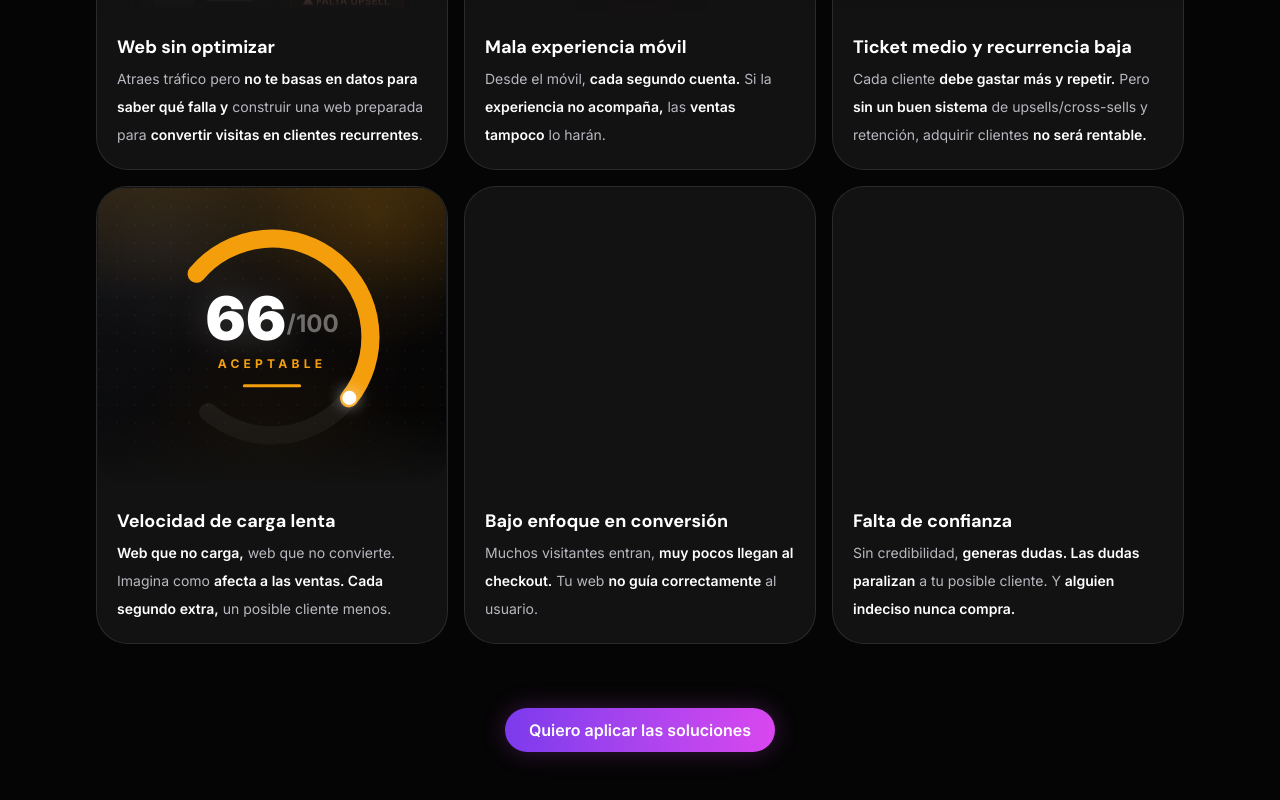
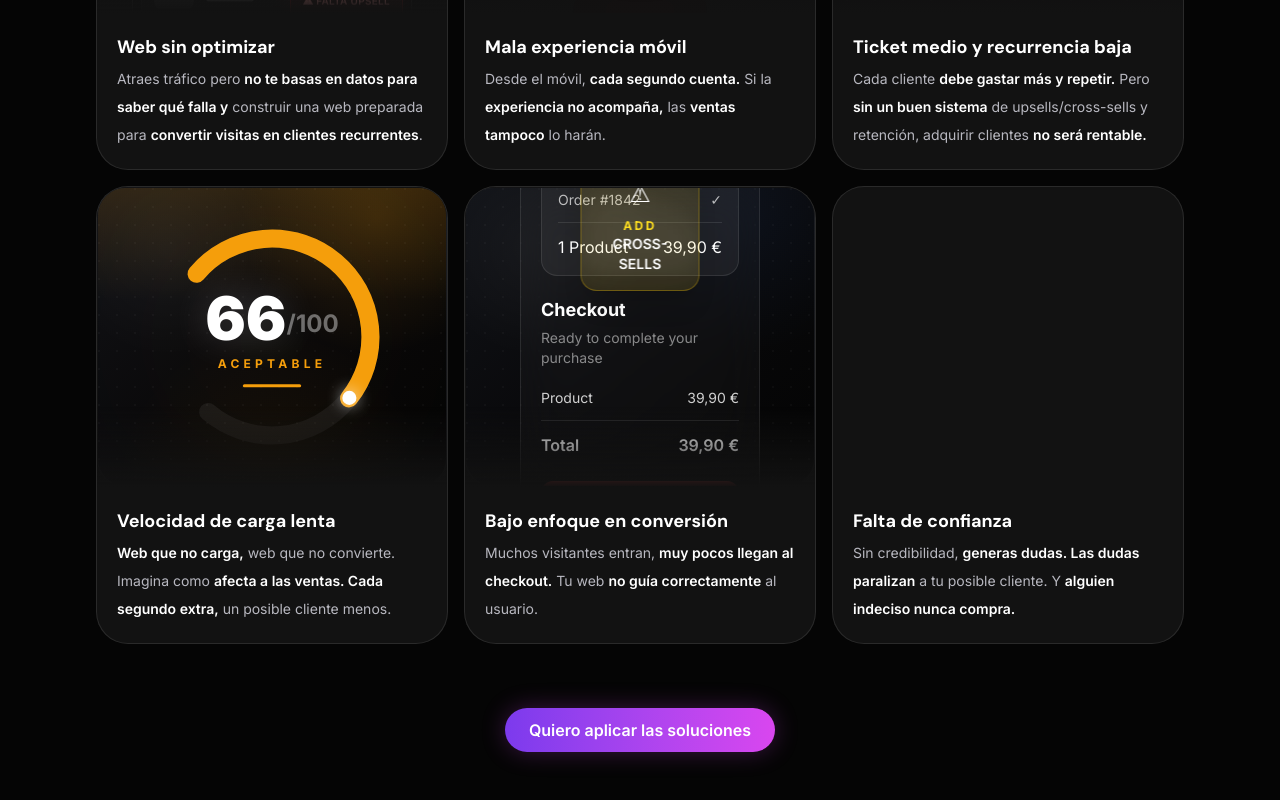
Before and after one commit to MaikelScalate/scalatelab, a Next.js app: page / in a window 1280 px wide. Shown: the part 1979-2779 px from the top of the page. Built offline with nearby package versions, Linux system fonts and the light colour scheme.

Commit message:
Mejorar diseño Problem

```diff
--- a/app/components/ui/problems/FunnelProblem.tsx
+++ b/app/components/ui/problems/FunnelProblem.tsx
@@ -1,3 +1,362 @@
-export default function MobileProblem() {
-  return null;
+"use client";
+
+import { motion } from "motion/react";
+import { useEffect, useState } from "react";
+
+export default function FunnelProblem() {
+
+const [step, setStep] = useState<
+  "product" |
+  "click" |
+  "added" |
+  "cart" |
+  "crosssell" |
+  "funnel"
+>("product");
+  useEffect(() => {
+    let cancelled = false;
+
+    async function run() {
+      while (!cancelled) {
+
+setStep("product");
+
+await new Promise(r => setTimeout(r, 2500));
+
+setStep("click");
+
+await new Promise(r => setTimeout(r, 180));
+
+setStep("added");
+
+await new Promise(r => setTimeout(r, 900));
+
+setStep("cart");
+
+await new Promise(r => setTimeout(r, 1800));
+
+setStep("crosssell");
+
+await new Promise(r => setTimeout(r, 1500));
+
+setStep("funnel");
+
+await new Promise(r => setTimeout(r, 2200));
+      }
+    }
+
+    run();
+
+    return () => {
+      cancelled = true;
+    };
+  }, []);
+
+  return (
+    <div
+      className="
+        relative
+        flex
+        h-full
+        w-full
+        items-center
+        justify-center
+        overflow-hidden
+        rounded-[28px]
+        border
+        border-white/5
+        bg-gradient-to-br
+        from-[#111318]
+        via-[#09090B]
+        to-[#040404]
+        shadow-[0_20px_80px_rgba(0,0,0,.45)]
+      "
+    >
+            <div
+        className="absolute inset-0"
+        style={{
+          background: `
+            radial-gradient(circle at 20% 20%, rgba(255,255,255,.04), transparent 30%),
+            radial-gradient(circle at 80% 10%, rgba(59,130,246,.06), transparent 35%)
+          `,
+        }}
+      />
+
+      <div
+        className="absolute inset-0 opacity-[0.03]"
+        style={{
+          backgroundImage:
+            "radial-gradient(circle at 1px 1px,#fff 1px,transparent 0)",
+          backgroundSize: "18px 18px",
+        }}
+      />
+      <motion.div
+  layout
+  animate={{
+    scale:
+      step === "funnel"
+        ? 0.58
+        : 1,
+
+    y:
+      step === "funnel"
+        ? -85
+        : 0,
+  }}
+  transition={{
+    layout: {
+      duration: 0.45,
+    },
+    duration: 0.6,
+  }}
+  className="
+          relative
+          w-[240px]
+          rounded-3xl
+          border
+          border-white/10
+          bg-white/[0.03]
+          backdrop-blur-xl
+          p-5
+        "
+      >
+        <div className="mb-4 flex items-center justify-between">
+  <div className="h-2 w-12 rounded-full bg-white/20" />
+
+  <div className="flex gap-1">
+    <div className="h-2 w-2 rounded-full bg-white/20" />
+    <div className="h-2 w-2 rounded-full bg-white/20" />
+    <div className="h-2 w-2 rounded-full bg-white/20" />
+  </div>
+</div>
+              {step === "product" ||
+ step === "click" ||
+ step === "added" ? (
+  <motion.div
+    layout
+    className="
+      relative
+      mb-5
+      flex
+      h-36
+      items-center
+      justify-center
+      overflow-hidden
+      rounded-2xl
+      bg-gradient-to-br
+      from-white/10
+      to-white/[0.03]
+    "
+  >
+    <div className="absolute h-24 w-24 rounded-full bg-red-500/10 blur-3xl" />
+
+    <div className="h-24 w-16 rounded-xl border border-white/10 bg-white/5" />
+  </motion.div>
+) : (
+  <motion.div
+    layout
+    className="mb-5 rounded-2xl border border-white/10 bg-white/5 p-4"
+  >
+    <div className="flex justify-between text-sm text-white/70">
+      <span>Order #1842</span>
+      <span>✓</span>
+    </div>
+
+    <div className="mt-3 h-px bg-white/10" />
+
+    <div className="mt-3 flex justify-between text-white">
+      <span>1 Product</span>
+      <span>39,90 €</span>
+    </div>
+  </motion.div>
+)}
+                <motion.div
+  layout
+  className="text-white text-lg font-bold"
+>
+  {step === "product" ||
+ step === "click" ||
+ step === "added"
+  ? "Product 1"
+  : "Checkout"}
+</motion.div>
+       <motion.div
+  layout
+  className="mt-1 text-sm text-white/50"
+>
+{step === "product" ||
+ step === "click" ||
+ step === "added"
+  ? "Clothes Collection"
+  : "Ready to complete your purchase"}
+</motion.div>
+               {(step === "product" ||
+  step === "click" ||
+  step === "added") && (
+  <motion.div
+    layout
+    className="mt-2 flex items-center gap-2"
+  >
+    <span className="text-yellow-400 tracking-wide">
+      ★★★★★
+    </span>
+
+    <span className="text-xs text-white/40">
+      (128)
+    </span>
+  </motion.div>
+)}
+                {step === "product" ||
+ step === "click" ||
+ step === "added" ? (
+  <div className="mt-4 flex items-end gap-3">
+    <span className="text-2xl font-black text-white">
+      39,90 €
+    </span>
+
+    <span className="text-sm text-white/30 line-through">
+      49,90 €
+    </span>
+  </div>
+) : (
+  <motion.div
+    layout
+    className="mt-5 space-y-3"
+  >
+    <div className="flex justify-between text-white/80 text-sm">
+      <span>Product</span>
+      <span>39,90 €</span>
+    </div>
+
+    <div className="h-px bg-white/10" />
+
+    <div className="flex justify-between font-semibold text-white">
+      <span>Total</span>
+      <span>39,90 €</span>
+    </div>
+  </motion.div>
+)}
+                <motion.button
+  layout
+  animate={{
+    scale: step === "click" ? 0.93 : 1,
+    backgroundColor:
+      step === "added" || step === "cart"
+        ? "#22C55E"
+        : "#EF4444",
+  }}
+  transition={{
+    duration: 0.25,
+  }}
+  className="
+    mt-6
+    w-full
+    rounded-xl
+    py-3
+    text-sm
+    font-bold
+    text-white
+    shadow-lg
+  "
+>
+  {step === "product" && "COMPRAR AHORA"}
+  {step === "click" && "COMPRAR AHORA"}
+  {step === "added" && "✓ AÑADIDO"}
+  {(step === "cart" ||
+  step === "crosssell" ||
+  step === "funnel") &&
+  "PAGO SEGURO"}
+</motion.button>
+{step === "crosssell" && (
+  <motion.div
+    initial={{
+      opacity: 0,
+      scale: 0.7,
+      y: -20,
+    }}
+    animate={{
+      opacity: 1,
+      scale: 1,
+      y: 0,
+    }}
+    exit={{
+      opacity: 0,
+    }}
+    transition={{
+      duration: 0.35,
+    }}
+    className="
+      absolute
+      top-8
+      left-1/2
+      -translate-x-1/2
+      rounded-2xl
+      border
+      border-yellow-400/30
+      bg-yellow-400/10
+      px-5
+      py-4
+      backdrop-blur-xl
+      shadow-xl
+    "
+  >
+    <div className="text-center">
+      <div className="text-2xl">
+        ⚠
+      </div>
+
+      <div className="mt-2 text-xs font-bold tracking-[0.2em] text-yellow-300">
+        ADD
+      </div>
+
+      <div className="text-sm font-semibold text-white">
+        CROSS-SELLS
+      </div>
+    </div>
+  </motion.div>
+)}
+</motion.div>
+{step === "funnel" && (
+  <motion.div
+    initial={{
+      opacity: 0,
+      y: 40,
+    }}
+    animate={{
+      opacity: 1,
+      y: 0,
+    }}
+    transition={{
+      duration: 0.45,
+    }}
+    className="
+      absolute
+      bottom-10
+      left-1/2
+      -translate-x-1/2
+      flex
+      flex-col
+      items-center
+      gap-3
+    "
+  >
+    <div className="rounded-full bg-white/10 px-5 py-2 text-sm text-white">
+      Landing
+    </div>
+
+    <div className="h-6 w-px bg-white/20" />
+
+    <div className="rounded-full bg-white/10 px-5 py-2 text-sm text-white">
+      Checkout
+    </div>
+
+    <div className="h-6 w-px bg-white/20" />
+
+    <div className="rounded-full bg-red-500/20 px-5 py-2 text-sm text-red-300">
+      Cross Sell
+    </div>
+  </motion.div>
+)}
+    </div>
+  );
 }
```
